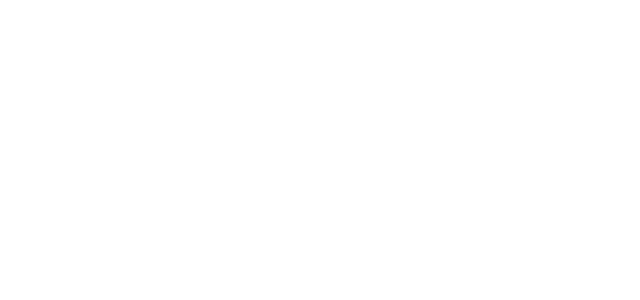
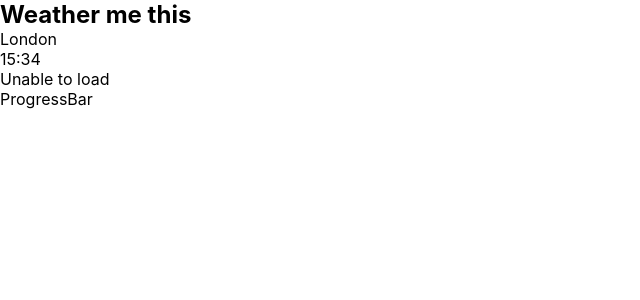
Before and after one commit to AnnikaChauhan/novafutur-test, a React (Create React App) app: page / in a window 1280 px wide. Shown: the top 300 px of the page, without its empty margins (0-640 px from the left). Built offline with nearby package versions, Linux system fonts and the light colour scheme.

Commit message:
initial testing on getting the timer working, api set up for current weather complete, also the time works. focus now is on the timerand to change the component did mount based on this

```diff
--- a/package.json
+++ b/package.json
@@ -6,6 +6,7 @@
     "@testing-library/jest-dom": "^4.2.4",
     "@testing-library/react": "^9.3.2",
     "@testing-library/user-event": "^7.1.2",
+    "node-sass": "^4.14.1",
     "react": "^16.13.1",
     "react-dom": "^16.13.1",
     "react-scripts": "3.4.1"
--- a/src/components/CurrentWeather/CurrentWeather.jsx
+++ b/src/components/CurrentWeather/CurrentWeather.jsx
@@ -0,0 +1,26 @@
+import React, { Component } from "react";
+
+export default class CurrentWeather extends Component {
+    getTheTime = () => {
+        let today = new Date();
+        let time = `${today.getHours()}:${today.getMinutes()}`;
+        return time;
+    }
+
+    render() {
+        return (
+            <section>
+                <h1>Weather me this</h1>
+                <article>
+                    <p>{this.props.city}</p>
+                    <p>{this.getTheTime()}</p>
+                    {
+                        this.props.weather
+                        ? <p>CurrentWeather</p>
+                        : <p>Unable to load</p>
+                    }
+                </article>
+            </section>
+        );
+    }
+}
--- a/src/components/CurrentWeather/index.js
+++ b/src/components/CurrentWeather/index.js
@@ -0,0 +1,3 @@
+import CurrentWeather from "./CurrentWeather";
+
+export default CurrentWeather;
--- /dev/null
+++ b/src/components/Forecasts/index.js
@@ -0,0 +1,3 @@
+import Forecasts from "./Forecasts";
+
+export default Forecasts;
--- /dev/null
+++ b/src/components/ProgressBar/ProgressBar.jsx
@@ -0,0 +1,9 @@
+import React, {Component} from "react";
+
+export default class ProgressBar extends Component {
+    render(){
+        return(
+            <div>ProgressBar</div>
+        );
+    }
+}
--- /dev/null
+++ b/src/components/ProgressBar/index.js
@@ -0,0 +1,3 @@
+import ProgressBar from "./ProgressBar";
+
+export default ProgressBar;
--- a/src/containers/App/App.js
+++ b/src/containers/App/App.js
@@ -1,12 +1,48 @@
-import React from 'react';
-import './App.css';
+import React, { Component } from 'react';
+import './App.module.scss';
+import CurrentWeather from "../../components/CurrentWeather";
+import ProgressBar from "../../components/ProgressBar";
 
-function App() {
-  return (
-    <div className="App">
+export default class App extends Component {
+  state = {
+    city: "London",
+    appid: "2da1ee87ddb0afd195c4f6e4eee664c2",
+    currentWeatherURL: "https://api.openweathermap.org/data/2.5/weather?",
+    currentWeather: "",
+    forecastWeatherURL: "api.openweathermap.org/data/2.5/forecast?",
+    forecastWeather: ""
+  }
 
-    </div>
-  );
+  initiateTimer = () => {
+    const reloadMinutes = 1;
+    const milisecondsInAMinute = 1000 * 60;
+    let n = 0;
+    this.interval = setInterval(() => {
+      this.componentDidMount();
+      n += 1;
+      console.log(n);
+    }, (2000))
+  }
+
+  componentDidMount() {
+  }
+
+  getData = () => {
+    fetch(`${this.state.currentWeatherURL}q=${this.state.city}&appid=${this.state.appid}`)
+      .then(response => response.json())
+      .then(currentWeather => {
+        this.setState({
+          currentWeather
+        })
+      })
+  }
+
+  render() {
+    return (
+      <div className="App">
+        <CurrentWeather city={this.state.city} weather={this.state.currentWeather} />
+        <ProgressBar />
+      </div>
+    );
+  }
 }
-
-export default App;
--- a/src/index.js
+++ b/src/index.js
@@ -1,6 +1,6 @@
 import React from 'react';
 import ReactDOM from 'react-dom';
-import './index.css';
+import './index.scss';
 import App from './containers/App/App';
 import * as serviceWorker from './serviceWorker';
 
--- a/src/index.css
+++ b/src/index.scss
@@ -1,3 +1,9 @@
+* {
+  padding: 0;
+  margin: 0;
+  box-sizing: border-box;
+}
+
 body {
   margin: 0;
   font-family: -apple-system, BlinkMacSystemFont, 'Segoe UI', 'Roboto', 'Oxygen',
```
Also changed, not shown: src/components/Forecasts/Forecasts.jsx (added), src/containers/App/App.module.scss (renamed from src/containers/App/App.css), 1 other file (tests, documents, lock files or other folders).
